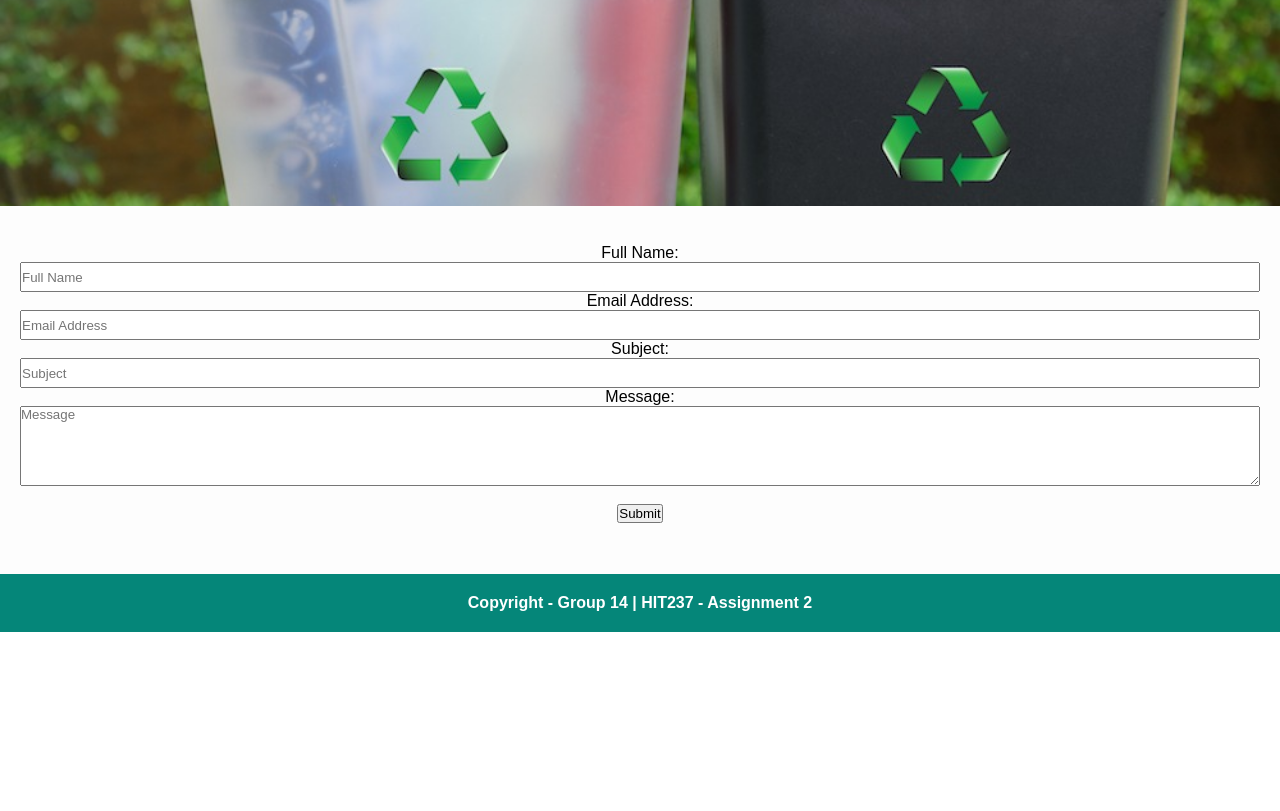
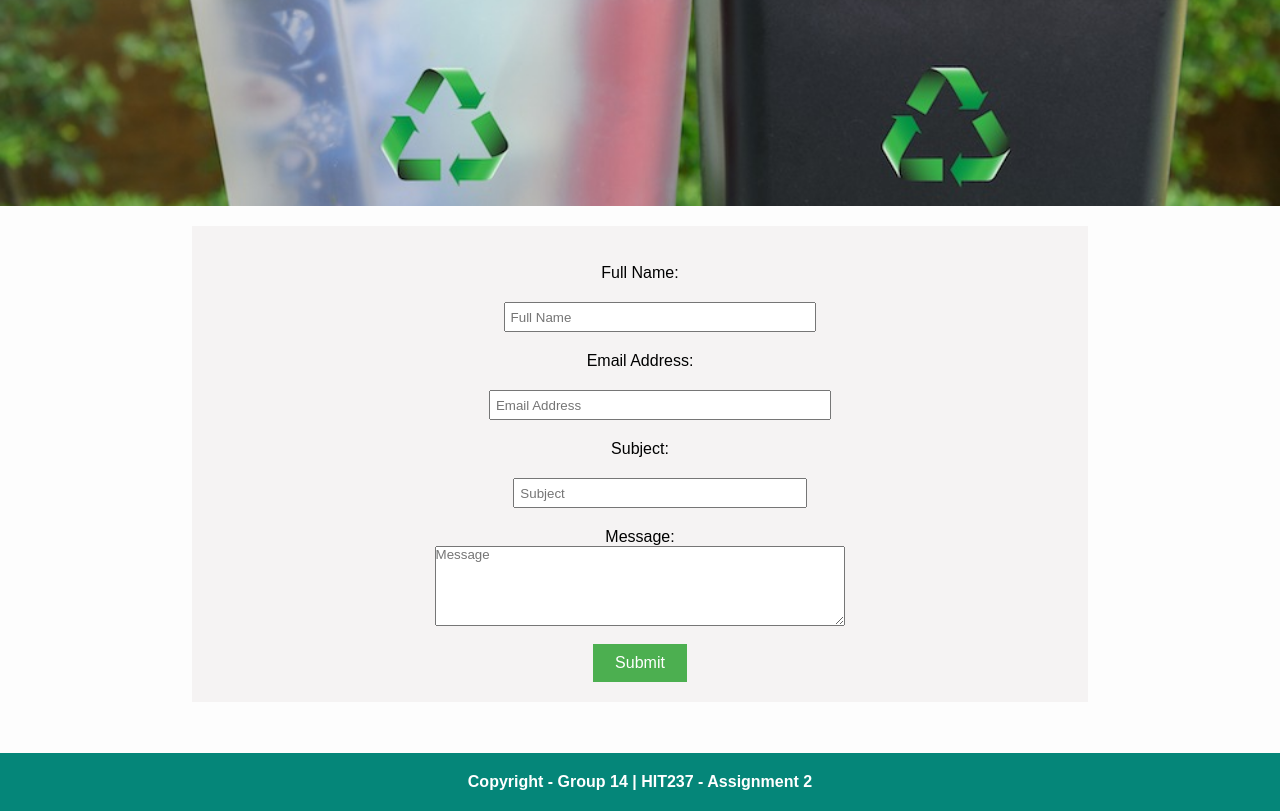
Before and after one commit to ysebastian-student-work-cdu/assessments-2-and-4-hit237-group-14, a Django app: page /contact/ in a window 1280 px wide. Shown: the part 594-1405 px from the top of the page. Before the commit the page ends 1226 px from the top, so only its background shows below. Run offline with Django 4.2, Linux system fonts and the light colour scheme.

Commit message:
updated contact page

```diff
--- a/group14_proj_AT4/group14_app/templates/group14_app/contact.html
+++ b/group14_proj_AT4/group14_app/templates/group14_app/contact.html
@@ -18,16 +18,16 @@ Contact
     <div class="container">
 
     {% if submitted %}
-        Your contact details has been submitted successfully!
+        Your queries has been submitted successfully!
 
     {% else %}
 
-        <form action="" method=POST>
+        <form class="log"  action="" method=POST>
             {% csrf_token %}
 
             <br>{{ form.as_p }}</br>
 
-            <input type="submit" value="Submit" class="btn btn-secondary">
+            <button type="submit" class="button">Submit</button>
 
         </form>
     {% endif %}
```
Also changed, not shown: group14_proj_AT4/db.sqlite3.
